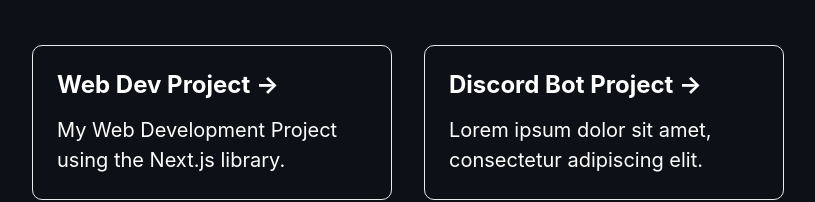
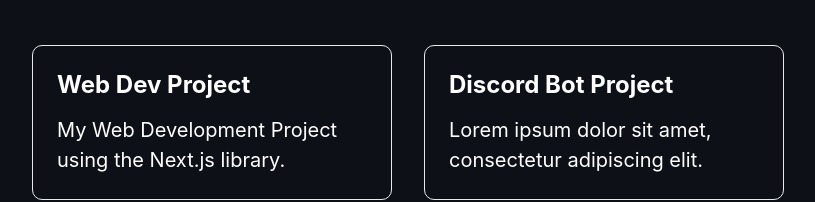
Before and after one commit to BoomD3v/nextjs-web, a Next.js app: page / in a window 1280 px wide. Shown: the part 257-459 px from the top of the page, without its empty margins (232-1047 px from the left). Built offline with nearby package versions, Linux system fonts and the light colour scheme.

Commit message:
Update index.js

```diff
--- a/pages/index.js
+++ b/pages/index.js
@@ -20,12 +20,12 @@ export default function Home() {
 
         <div className={styles.grid}>
           <a target="_blank" href="https://github.com/BoomD3v/nextjs-web/" className={styles.card}>
-            <h3>Web Dev Project &rarr;</h3>
+            <h3>Web Dev Project</h3>
             <p>My Web Development Project using the Next.js library.</p>
           </a>
 
           <a target="_blank" href="https://github.com/BoomD3v/nextjs-web/" className={styles.card}>
-            <h3>Discord Bot Project &rarr;</h3>
+            <h3>Discord Bot Project</h3>
             <p>Lorem ipsum dolor sit amet, consectetur adipiscing elit.</p>
           </a>
 
```
